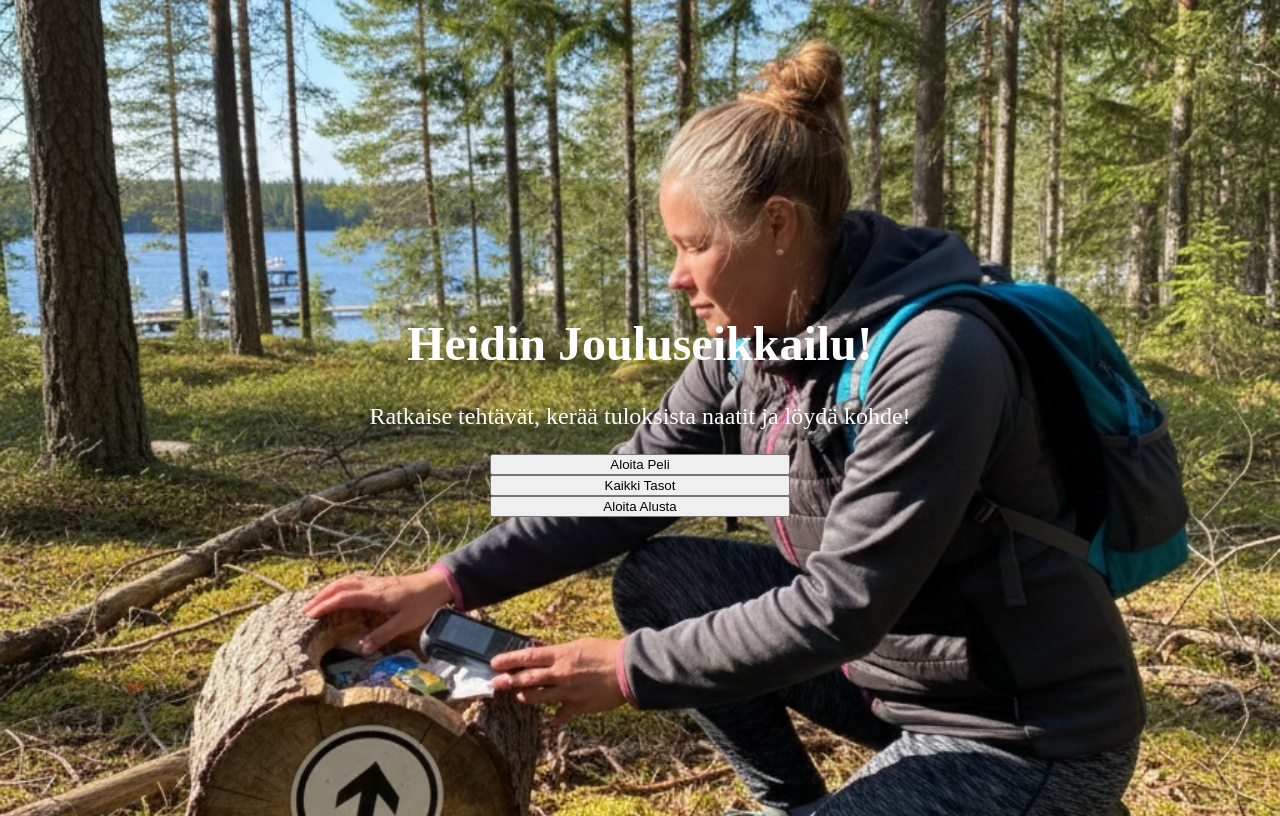
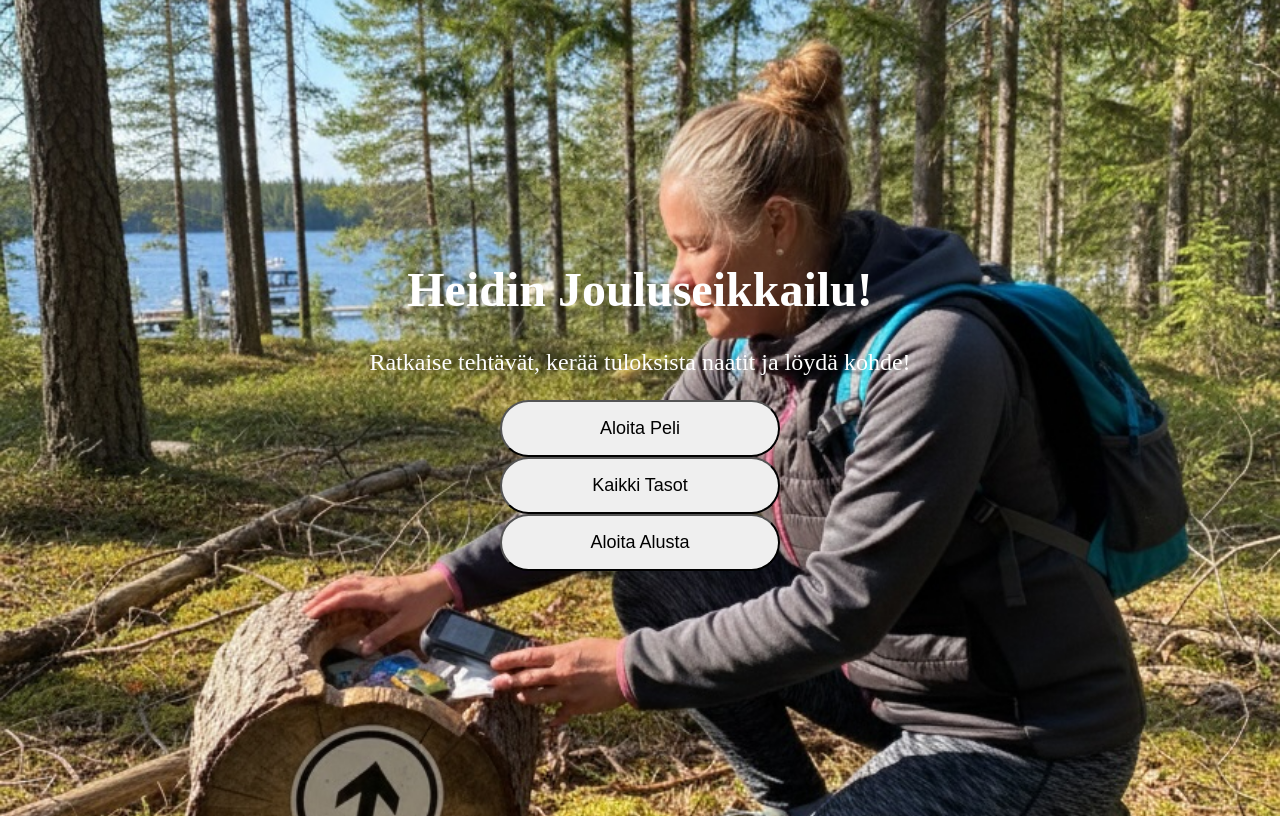
Before and after one commit to grande-fi/heidin-jouluseikkailu, a Next.js app: page / in a window 1280 px wide. Built offline with nearby package versions, Linux system fonts and the light colour scheme.

Commit message:
Update page.js
buttons

```diff
--- a/app/page.js
+++ b/app/page.js
@@ -73,7 +73,14 @@ export default function MainMenu() {
           <Button
             onClick={startPuzzle}
             className="bg-gray-400 hover:bg-gray-500"
-            style={{ width: "100%", maxWidth: "300px" }}
+            style={{
+              width: "100%",
+              maxWidth: "280px",
+              padding: "16px 24px",
+              borderRadius: "50px",
+              fontSize: "18px",
+              minHeight: "56px"
+            }}
           >
             {fi.mainMenu.startPuzzle}
           </Button>
@@ -81,7 +88,14 @@ export default function MainMenu() {
           <Button
             onClick={goToPuzzlesList}
             className="bg-blue-500 hover:bg-blue-600"
-            style={{ width: "100%", maxWidth: "300px" }}
+            style={{
+              width: "100%",
+              maxWidth: "280px",
+              padding: "16px 24px",
+              borderRadius: "50px",
+              fontSize: "18px",
+              minHeight: "56px"
+            }}
           >
             Kaikki Tasot
           </Button>
@@ -89,7 +103,14 @@ export default function MainMenu() {
           <Button
             onClick={resetProgress}
             className="bg-red-600 hover:bg-red-700"
-            style={{ width: "100%", maxWidth: "300px" }}
+            style={{
+              width: "100%",
+              maxWidth: "280px",
+              padding: "16px 24px",
+              borderRadius: "50px",
+              fontSize: "18px",
+              minHeight: "56px"
+            }}
           >
             {fi.mainMenu.resetProgress}
           </Button>
```
